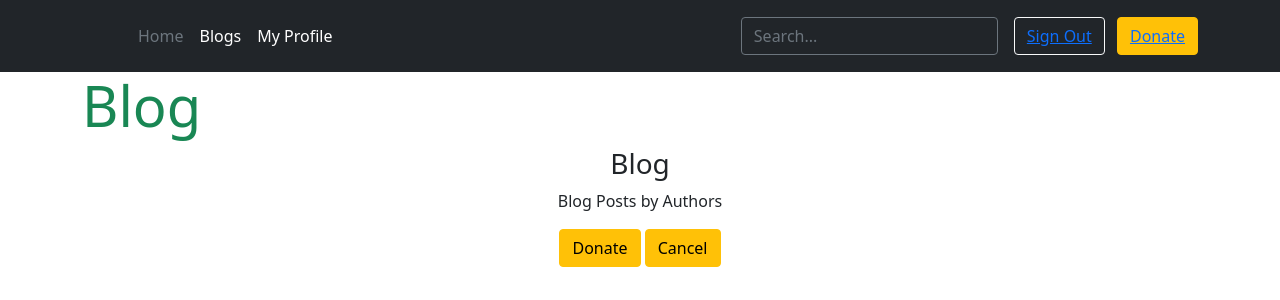
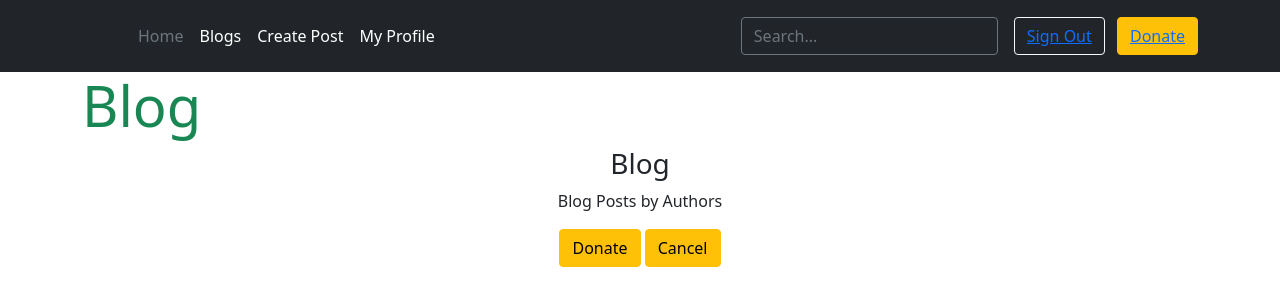
Before and after one commit to NgiapPuoyKoh/django-blogchat-tech, a Django app: page /blog/ in a window 1280 px wide. Shown: the top 300 px of the page. Run offline with Django 3.2, Linux system fonts and the light colour scheme; the visitor is signed in with stand-in values (Sample User, id 1); some libraries are stand-ins or nearby versions.

Commit message:
Add post-create nav-link for autheticated user to NavBar

```diff
--- a/templates/base.html
+++ b/templates/base.html
@@ -87,6 +87,7 @@
             <li><a href="{% url 'posts' %}" class="nav-link px-2 text-white">Blogs</a></li>
             {% comment %} <li><a href="{% url 'blog' %}" class="nav-link px-2 text-white">Blog</a></li> {% endcomment %}
             {% if request.user.is_authenticated %}
+              <li><a href="{% url 'post-create' %}" class="nav-link px-2 text-white">Create Post</a></li>
               <li><a href="{% url 'user_profile' user %}" class="nav-link px-2 text-white">My Profile</a></li>
             {% else %}
               <li><a href="{% url 'account_login' %}" class="nav-link px-2 text-white">Sign In</a></li>
```
